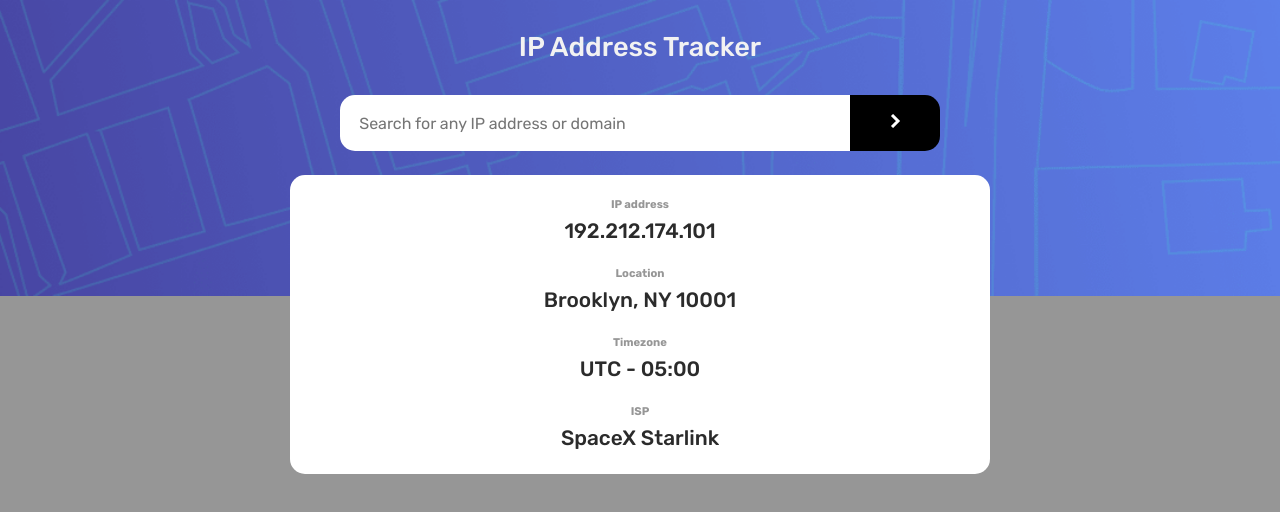
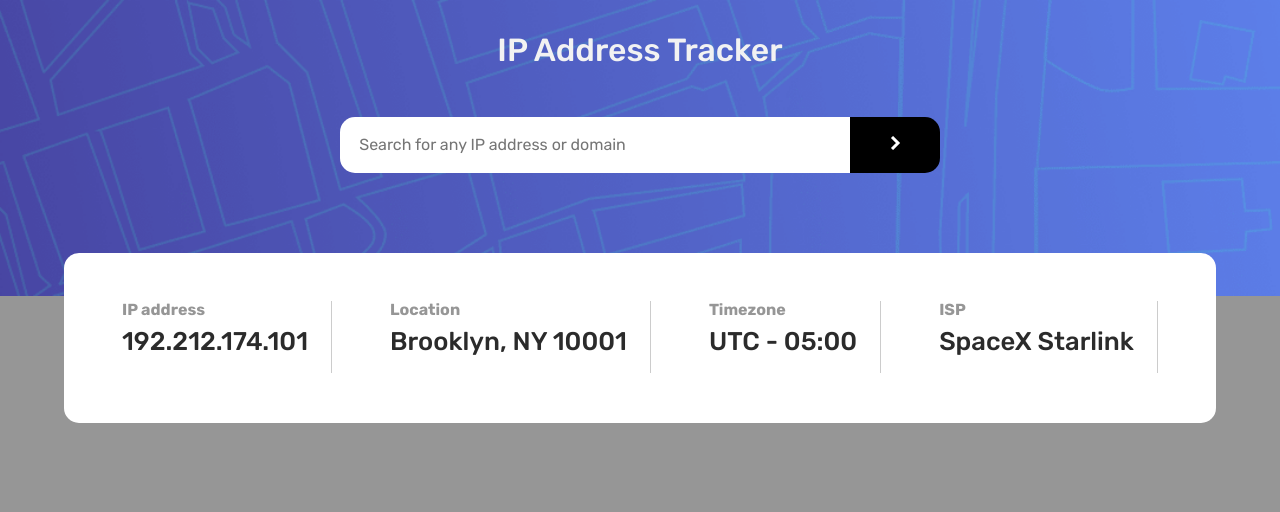
Before and after one commit to borjariveiro/ip-address-tracker, a website: page public/index.html in a window 1280 px wide. Drawn offline with nearby package versions, Linux system fonts and the light colour scheme; files that its build step writes are made by us from their sources.

Commit message:
Add desktop sass styles

```diff
--- a/src/scss/blocks/address.scss
+++ b/src/scss/blocks/address.scss
@@ -1,31 +1,58 @@
 .address {
-  background-color: white;
-  margin-top: 1.5rem;
+  display: flex;
+  flex-direction: column;
+  align-items: center;
   width: 90%;
   max-width: 700px;
   border-radius: 15px;
-  display: flex;
-  flex-direction: column;
-  align-items: center;
+  padding-bottom: 1.5rem;
+  margin-top: 1.5rem;
   font-weight: 500;
-  padding-bottom: 1.5rem;
+  background-color: white;
+
+  @include tablet {
+    height: 170px;
+    max-width: 1200px;
+    flex-direction: row;
+    align-items: flex-start;
+    justify-content: space-evenly;
+    margin-top: 5rem;
+    padding-top: 3rem;
+  }
 
   & .address__block {
     display: flex;
     flex-direction: column;
     align-items: center;
 
+    @include tablet {
+      align-items: flex-start;
+      padding-right: 2%;
+      position: relative;
+      border-right: 1px solid $soft-gray;
+    }
+
     & .address__tittle {
       font-size: 0.7rem;
       color: $very-dark-gray;
       margin-top: 1.5rem;
       margin-bottom: 0.5rem;
+
+      @include tablet {
+        font-size: 1rem;
+        margin-top: 0;
+      }
     }
 
     & .address__info {
       font-size: 1.3rem;
       color: $dark-gray;
       margin: 0;
+
+      @include tablet {
+        font-size: 1.6rem;
+        margin-bottom: 1rem;
+      }
     }
   }
 }
--- a/src/scss/blocks/search__form.scss
+++ b/src/scss/blocks/search__form.scss
@@ -10,6 +10,11 @@
     padding-left: 1.2rem;
     border: none;
     border-radius: 15px 0 0 15px;
+    cursor: text;
+
+    &:focus-visible {
+      outline: 0;
+    }
   }
 
   & .search__button {
@@ -18,5 +23,6 @@
     border: none;
     border-radius: 0 15px 15px 0;
     background-color: black;
+    cursor: pointer;
   }
 }
--- a/src/scss/blocks/tittle.scss
+++ b/src/scss/blocks/tittle.scss
@@ -4,4 +4,9 @@
   font-weight: 500;
   margin-top: 2rem;
   margin-bottom: 2rem;
+
+  @include tablet {
+    font-size: 2rem;
+    margin-bottom: 3rem;
+  }
 }
--- a/src/scss/config/colors.scss
+++ b/src/scss/config/colors.scss
@@ -1,9 +1,11 @@
 :root {
   --dark-gray: #2b2b2b;
   --very-dark-gray: #969696;
+  --soft-gray: #cccccc;
   --soft-white: #f2f2f2;
 }
 
+$dark-gray: var(--dark-gray);
 $very-dark-gray: var(--very-dark-gray);
-$dark-gray: var(--dark-gray);
+$soft-gray: var(--soft-gray);
 $soft-white: var(--soft-white);
```
Also changed, not shown: public/css/styles.css.
